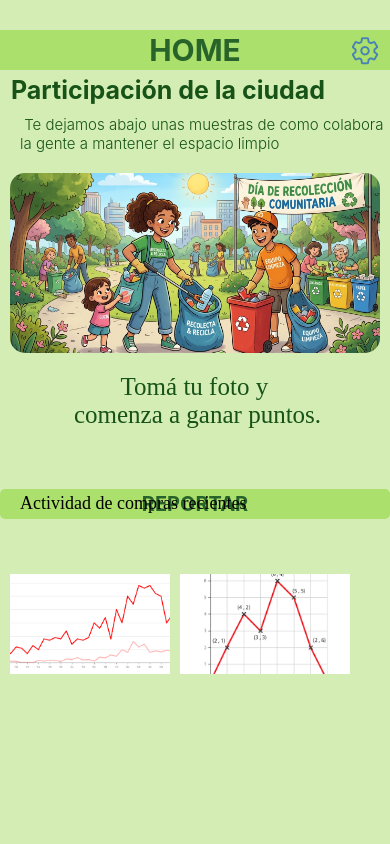
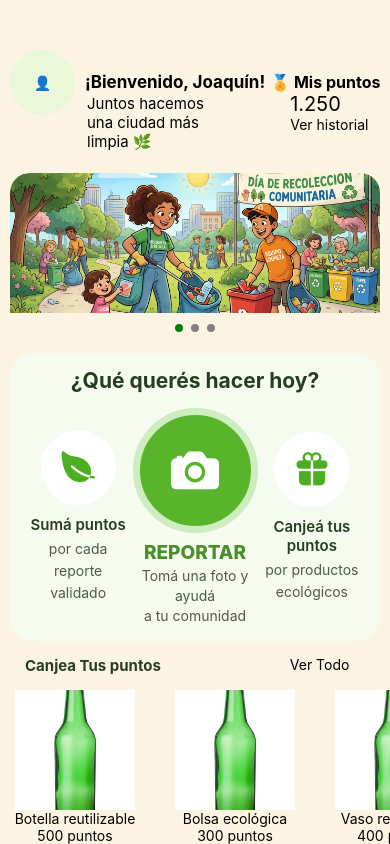
Before and after one commit to Panconmatecocido/EcoAlerta, a React Native app in the folder client/: screen / in a window 390 px wide. Built offline with nearby package versions, Linux system fonts and the light colour scheme.

Commit message:
home parte 2

```diff
--- a/client/App.tsx
+++ b/client/App.tsx
@@ -2,11 +2,11 @@
 
 import { StatusBar } from 'expo-status-bar';
 import { StyleSheet, Text, View } from 'react-native';
-import HomeScreen from './src/screens/citizen/HomeScreen';
+import InicioHome from './src/screens/citizen/HomeScreenPrueba/IncioHome';
 
 export default function App() {
   return (
-    <HomeScreen />
+    <InicioHome/>
   );
 
 
--- /dev/null
+++ b/client/src/components/HomeStyle/AccionesStyle.tsx
@@ -0,0 +1,95 @@
+import { StyleSheet } from 'react-native';
+
+export const styles = StyleSheet.create({
+
+  contenedor: {
+    backgroundColor: '#F5FBEF',
+    borderRadius: 25,
+    paddingVertical: 15,
+    paddingHorizontal: 15,
+    marginHorizontal: 10,
+  },
+  contenedorExterior: {
+    backgroundColor: '#fcf4e3',
+  },
+
+  titulo: {
+    textAlign: 'center',
+    fontSize: 21,
+    fontWeight: '700',
+    color: '#263D20',
+    marginBottom: 15,
+  },
+
+  contenido: {
+    flexDirection: 'row',
+    alignItems: 'center',
+    justifyContent: 'space-between',
+  },
+
+  opcion: {
+    flex: 1,
+    alignItems: 'center',
+  },
+
+  centro: {
+    flex: 1.2,
+    alignItems: 'center',
+  },
+
+  iconoSecundario: {
+    width: 75,
+    height: 75,
+    borderRadius: 40,
+    backgroundColor: '#FFFFFF',
+    alignItems: 'center',
+    justifyContent: 'center',
+    marginBottom: 10,
+  },
+
+  botonCamara: {
+    width: 125,
+    height: 125,
+    borderRadius: 70,
+    backgroundColor: '#58B52B',
+    alignItems: 'center',
+    justifyContent: 'center',
+
+    // Efecto de borde exterior
+    borderWidth: 7,
+    borderColor: '#CDECBF',
+
+    elevation: 5,
+  },
+
+  textoPrincipal: {
+    fontSize: 15,
+    fontWeight: '600',
+    color: '#263D20',
+    textAlign: 'center',
+  },
+
+  textoSecundario: {
+    fontSize: 14,
+    color: '#4D5C49',
+    textAlign: 'center',
+    lineHeight: 22,
+    marginTop: 4,
+  },
+
+  reportar: {
+    fontSize: 19,
+    fontWeight: '800',
+    color: '#4A8F27',
+    marginTop: 8,
+  },
+
+  descripcion: {
+    fontSize: 14,
+    color: '#4D5C49',
+    textAlign: 'center',
+    lineHeight: 20,
+    marginTop: 2,
+  },
+
+});
--- /dev/null
+++ b/client/src/components/HomeStyle/Bienvenida-puntosStyle.tsx
@@ -0,0 +1,44 @@
+import { StyleSheet, Dimensions } from 'react-native';
+
+const { width } = Dimensions.get('window');
+export const styles = StyleSheet.create({
+  welcomeCard: {
+    backgroundColor: '#fcf4e3',
+    padding: 5,
+    flexDirection: 'row',
+    justifyContent: 'space-between',
+    alignItems: 'baseline',
+    marginTop: 20,
+},
+avatar: {
+  width: 65,
+  height: 65,
+  borderRadius: 35,
+  backgroundColor: '#EAF7D9',
+  justifyContent: 'center',
+  alignItems: 'center',
+  marginRight: 10,
+},
+texto_usuario: {
+  fontSize: 17,
+  fontWeight: 'bold',
+},
+texto_acompañamiento: {
+  padding: 2,
+  width: 150,
+  fontSize: 15,
+},
+texto_puntos: {
+  fontSize: 16,
+  fontWeight: 'bold',
+  marginRight: 10,
+},
+punto: {
+  fontSize: 20,
+  marginLeft: 20,
+},
+historial: {
+  fontSize: 14,
+  marginLeft: 20,
+},
+})
--- /dev/null
+++ b/client/src/components/HomeStyle/CarruselStyle.tsx
@@ -0,0 +1,32 @@
+import { StyleSheet, Dimensions, ScrollView } from 'react-native';
+export const styles = StyleSheet.create ({
+boxCarrusel: {
+        backgroundColor: '#fcf4e3',
+        padding: 10,
+        height: 190,
+},
+
+image: {
+        width: Dimensions.get('window').width - 20,
+        height: 165,
+        borderRadius: 20
+},
+pagination: {
+  flexDirection: 'row',
+  justifyContent: 'center',
+  alignItems: 'center',
+  height: 30,
+},
+
+dot: {
+  width: 8,
+  height: 8,
+  borderRadius: 4,
+  backgroundColor: 'gray',
+  marginHorizontal: 4,
+},
+
+activeDot: {
+  backgroundColor: 'green',
+},
+})
--- /dev/null
+++ b/client/src/components/HomeStyle/SectorTiendaStyle.tsx
@@ -0,0 +1,27 @@
+import { StyleSheet } from 'react-native';
+
+export const styles = StyleSheet.create({
+
+  contenedor: {
+    flexDirection: 'row',
+    flex: 2,
+
+  },
+    titulo: {
+        marginTop: 15,
+        marginLeft: 25,
+        fontSize: 15,
+        fontWeight: '700',
+        color: '#263D20',
+    },
+    VerTodo: {
+        color: '#58B52B',
+        fontSize: 15,
+        textAlign: 'right',
+        marginTop: 15,
+        marginLeft: 125,
+    },
+    Contexto: {
+        marginTop: 10,
+    },
+})
--- /dev/null
+++ b/client/src/screens/citizen/HomeScreenPrueba/Bienvenidapuntos.tsx
@@ -0,0 +1,41 @@
+import React from 'react';
+import { SafeAreaView, View, Text } from 'react-native';
+import { styles } from '../../../components/HomeStyle/Bienvenida-puntosStyle';
+export default function Bienvenidapuntos () {
+    return(
+        <View style={styles.welcomeCard}>
+
+  {/* Parte izquierda */}
+  <View style={styles.welcomeCard}>
+    <View style = {styles.avatar}>
+      <Text>👤</Text>
+    </View>
+
+    <View>
+      <Text style = {styles.texto_usuario}>
+        ¡Bienvenido, Joaquín!
+      </Text>
+
+      <Text style = {styles.texto_acompañamiento}>
+        Juntos hacemos una ciudad más limpia 🌿
+      </Text>
+    </View>
+  </View>
+
+
+  <View>
+    <Text style = {styles.texto_puntos}>
+      🏅 Mis puntos
+    </Text>
+
+    <Text style = {styles.punto}>
+      1.250
+    </Text>
+
+    <Text style = {styles.historial}>
+      Ver historial
+    </Text>
+  </View>
+
+</View>
+)}
--- /dev/null
+++ b/client/src/screens/citizen/HomeScreenPrueba/Carrusel.tsx
@@ -0,0 +1,40 @@
+import React, {useState} from 'react';
+import { View, Text, ScrollView, Image} from 'react-native';
+import { styles } from '../../../components/HomeStyle/CarruselStyle';
+export default function Carrusel() {
+  const [activeIndex, setActiveIndex] = useState(0);
+  return (
+    <View style={styles.boxCarrusel}>
+      <ScrollView
+          style = {{ flexGrow: 0 }}
+          pagingEnabled
+          horizontal={true}
+          showsHorizontalScrollIndicator={false}
+          onMomentumScrollEnd={(event) => {
+            const index = Math.floor(event.nativeEvent.contentOffset.x / event.nativeEvent.layoutMeasurement.width);
+            setActiveIndex(index);
+          }}>
+        <Image style={styles.image}
+          source={require('../../../../assets/prueba1.jpg')}
+        />
+        <Image style={styles.image}
+          source={require('../../../../assets/prueba1.jpg')}
+        />
+        <Image style={styles.image}
+          source={require('../../../../assets/prueba1.jpg')}
+        />
+      </ScrollView>
+      <View style={styles.pagination}>
+        {[0, 1, 2].map((index) => (
+      <View
+        key={index}
+        style={[
+        styles.dot,
+        activeIndex === index && styles.activeDot,
+      ]}
+      />
+  ))}
+</View>
+    </View>
+  );
+}
--- /dev/null
+++ b/client/src/screens/citizen/HomeScreenPrueba/IncioHome.tsx
@@ -0,0 +1,17 @@
+import Bienvenidapuntos from './Bienvenidapuntos';
+import Carrusel from './Carrusel';
+import {View} from 'react-native';
+import Zonareportes from './Zonareportes';
+import SectorTienda from './SectorTienda';
+import MuestraProductos from './MuestraProductos';
+export default function InicioHome() {
+  return (
+    <View style={{flex: 1, backgroundColor: '#fcf4e3'}}>
+        <Bienvenidapuntos/>
+        <Carrusel/>
+        <Zonareportes/>
+        <SectorTienda/>
+        <MuestraProductos/>
+    </View>
+    );
+}
--- /dev/null
+++ b/client/src/screens/citizen/HomeScreenPrueba/MuestraProductos.tsx
@@ -0,0 +1,43 @@
+import React from 'react';
+import { SafeAreaView, View, Text, Image, ScrollView } from 'react-native';
+import { styles } from '../../../components/HomeStyle/SectorTiendaStyle';
+export default function MuestraProductos() {
+const productos = [
+            {
+    id: 1,
+    nombre: 'Botella reutilizable',
+    puntos: 500,
+    imagen: require('../../../../assets/productos.jpg'),
+    },
+    {
+    id: 2,
+    nombre: 'Bolsa ecológica',
+    puntos: 300,
+    imagen: require('../../../../assets/productos.jpg'),
+    },
+        {
+    id: 3,
+    nombre: 'Vaso reutilizable',
+    puntos: 400,
+    imagen: require('../../../../assets/productos.jpg'),
+    },
+    ];
+    return(
+    <View style={styles.Contexto}>
+       <ScrollView horizontal showsHorizontalScrollIndicator={false}>
+        {productos.map((producto) => (
+    <View key={producto.id} style={{ width: 150, marginRight: 10, alignItems: 'center' }}>
+
+      <Image
+        source={producto.imagen}
+        style={{ width: 120, height: 120 }}
+      />
+
+      <Text>{producto.nombre}</Text>
+      <Text>{producto.puntos} puntos</Text>
+
+    </View>
+    ))}
+    </ScrollView>
+    </View>
+);}
--- /dev/null
+++ b/client/src/screens/citizen/HomeScreenPrueba/SectorTienda.tsx
@@ -0,0 +1,19 @@
+import { styles } from '../../../components/HomeStyle/SectorTiendaStyle';
+import React from 'react';
+import { View, Text, TouchableOpacity } from 'react-native';
+import Ionicons from '@expo/vector-icons/Ionicons';
+export default function SectorTienda() {
+  return (
+    <View style={styles.contenedor}>
+        <View>{/* Título */}
+        <Text style={styles.titulo}>
+          Canjea Tus puntos
+        </Text>
+        </View>
+        <View style={styles.VerTodo}>
+            <Text> Ver Todo</Text>
+        </View>
+
+    </View>
+    )
+}
--- /dev/null
+++ b/client/src/screens/citizen/HomeScreenPrueba/Zonareportes.tsx
@@ -0,0 +1,83 @@
+import { styles } from '../../../components/HomeStyle/AccionesStyle';
+import React from 'react';
+import { View, Text, TouchableOpacity } from 'react-native';
+import Ionicons from '@expo/vector-icons/Ionicons';
+
+export default function Acciones() {
+  return (
+    <View style={styles.contenedorExterior}>
+      <View style={styles.contenedor}>
+
+        {/* Título */}
+        <Text style={styles.titulo}>
+          ¿Qué querés hacer hoy?
+        </Text>
+
+        <View style={styles.contenido}>
+
+          {/* IZQUIERDA */}
+          <View style={styles.opcion}>
+            <View style={styles.iconoSecundario}>
+              <Ionicons
+                name="leaf"
+                size={38}
+                color="#4CAF20"
+              />
+            </View>
+
+            <Text style={styles.textoPrincipal}>
+              Sumá puntos
+            </Text>
+
+            <Text style={styles.textoSecundario}>
+              por cada reporte{'\n'}validado
+            </Text>
+          </View>
+
+
+          {/* CENTRO - BOTÓN CÁMARA */}
+          <View style={styles.centro}>
+
+            <TouchableOpacity style={styles.botonCamara}>
+              <Ionicons
+                name="camera"
+                size={55}
+                color="white"
+              />
+            </TouchableOpacity>
+
+            <Text style={styles.reportar}>
+              REPORTAR
+            </Text>
+
+            <Text style={styles.descripcion}>
+              Tomá una foto y ayudá{'\n'}a tu comunidad
+            </Text>
+
+          </View>
+
+
+          {/* DERECHA */}
+          <View style={styles.opcion}>
+            <View style={styles.iconoSecundario}>
+              <Ionicons
+                name="gift"
+                size={38}
+                color="#4CAF20"
+              />
+            </View>
+
+            <Text style={styles.textoPrincipal}>
+              Canjeá tus puntos
+            </Text>
+
+            <Text style={styles.textoSecundario}>
+              por productos{'\n'}ecológicos
+            </Text>
+          </View>
+
+        </View>
+      </View>
+    </View>
+  );
+}
```
Also changed, not shown: client/assets/plantas.avif (added), client/assets/productos.jpg (added).
